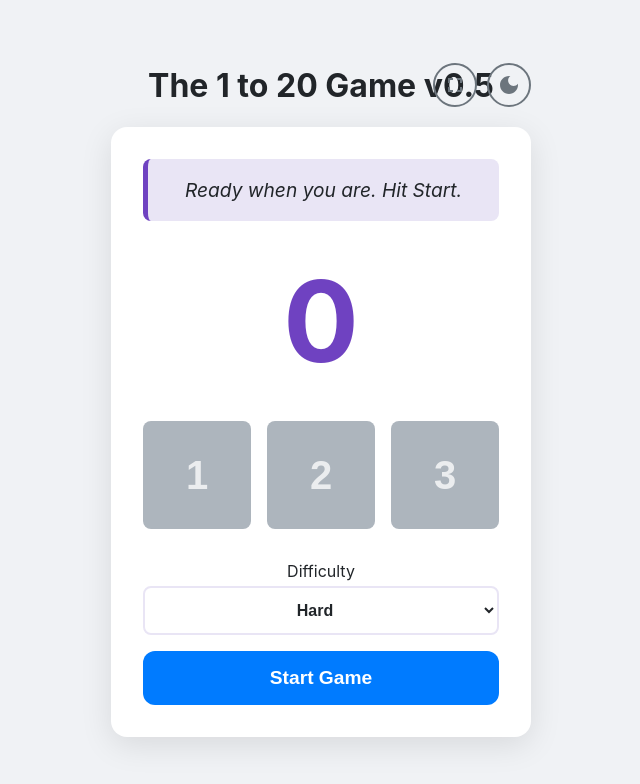
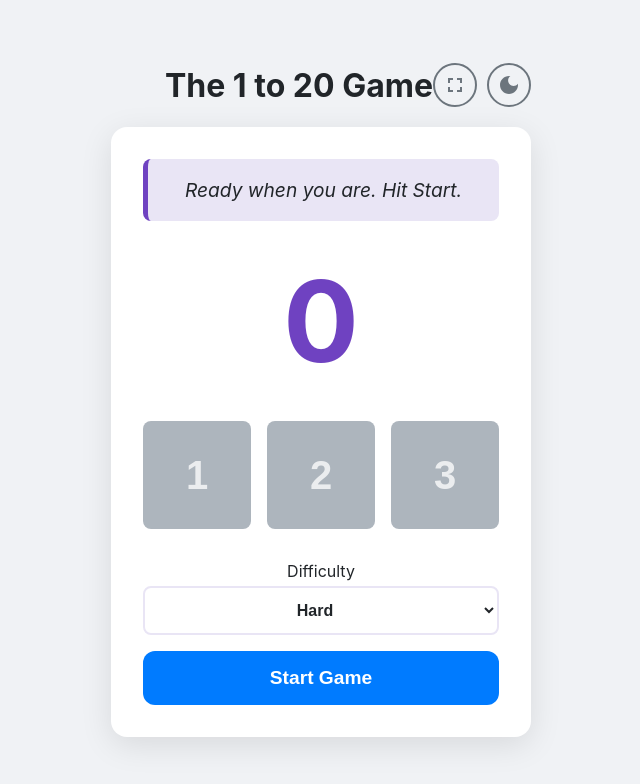
Before and after one commit to Popeye74uk/1to20Game, a plain HTML site: page index.html in a window 1280 px wide. Shown: the whole page, without its empty margins (319-959 px from the left). Drawn offline with Linux system fonts and the light colour scheme.

Commit message:
Add files via upload

```diff
--- a/index.html
+++ b/index.html
@@ -3,7 +3,7 @@
 <head>
     <meta charset="UTF-8">
     <meta name="viewport" content="width=device-width, initial-scale=1.0">
-    <title>The 1 to 20 Game v0.5</title>
+    <title>The 1 to 20 Game v0.6</title>
     <style>
         /* CSS Variables for Theming */
         :root {
@@ -61,23 +61,19 @@
 
         /* --- CORRECTED HEADER LAYOUT --- */
         .game-header {
-            position: relative; /* Anchor for the absolutely positioned buttons */
-            display: flex;
-            justify-content: center; /* Center the title */
+            display: grid;
+            grid-template-columns: 1fr auto 1fr; /* 3-column grid for perfect centering */
             align-items: center;
             margin-bottom: 20px;
-            height: 44px; /* Match button height for alignment */
-            padding: 0 100px; /* Add space on the sides for the buttons */
-            box-sizing: border-box;
         }
         .header-buttons {
-            position: absolute; /* Position relative to the header */
-            right: 0;
-            top: 0;
             display: flex;
+            justify-content: flex-end; /* Aligns buttons to the right of their column */
             gap: 10px;
+            grid-column: 3 / 4; /* Place in the 3rd column */
         }
         h1 {
+            grid-column: 2 / 3; /* Place in the 2nd (center) column */
             text-align: center;
             color: var(--color-text-primary);
             font-size: 2rem;
@@ -270,7 +266,9 @@
 <body>
     <div class="container">
         <header class="game-header">
-            <h1>The 1 to 20 Game v0.5</h1>
+            <!-- This empty div acts as a spacer in the first grid column -->
+            <div></div>
+            <h1>The 1 to 20 Game</h1>
             <div class="header-buttons">
                  <button id="fullscreen-btn" title="Toggle Fullscreen (F)">
                     <svg xmlns="http://www.w3.org/2000/svg" viewBox="0 0 24 24"><path d="M7 14H5v5h5v-2H7v-3zm-2-4h2V7h3V5H5v5zm12 7h-3v2h5v-5h-2v3zM14 5v2h3v3h2V5h-5z"/></svg>
@@ -494,8 +492,9 @@
                 localStorage.setItem('game-theme', theme);
             };
             const toggleFullScreen = () => {
+                // This function MUST target the same element as the CSS :fullscreen selector
                 if (!document.fullscreenElement) {
-                    document.documentElement.requestFullscreen().catch(err => alert(`Fullscreen error: ${err.message}`));
+                    document.body.requestFullscreen().catch(err => alert(`Fullscreen error: ${err.message}`));
                 } else {
                     document.exitFullscreen();
                 }
```
